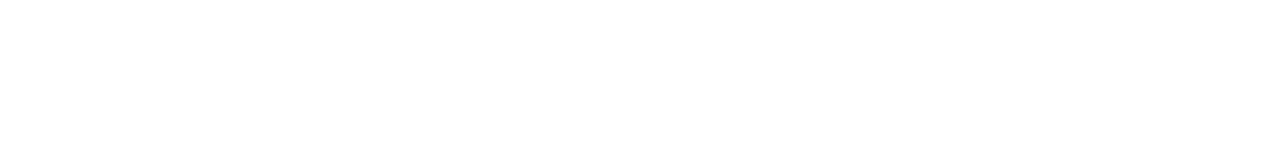
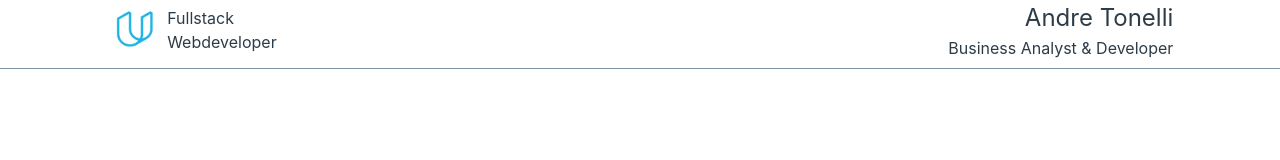
Before and after one commit to andrevst/andre-project-portifolio, a plain HTML site: page index.html in a window 1280 px wide. Drawn offline with nearby package versions, Linux system fonts and the light colour scheme.

Commit message:
Create header

```diff
--- /dev/null
+++ b/css/main.css
@@ -0,0 +1,26 @@
+html,body,{
+      font-family: 'Quicksand', sans-serif;
+  }
+  h1,h2,h4,h6 {
+      color: #2d3c49;
+    }
+.udacity-logo{
+    max-width: 56px;
+    max-height: 56px;
+    vertical-align: top;
+}
+@media (max-width: 652px){
+    .udacity-logo{
+        max-width: 36px;
+        max-height:36px;
+    }
+    h4{
+        font-size: 0.55rem;
+    }
+}
+hr{
+    margin-top: 1vh;
+    height: 1px;
+    border: 0;
+    border-top: 1px solid #7d97ad;
+}
--- a/index.html
+++ b/index.html
@@ -9,7 +9,27 @@
         <link rel="stylesheet" href="https://cdnjs.cloudflare.com/ajax/libs/bulma/0.6.2/css/bulma.min.css">
         <script defer src="https://use.fontawesome.com/releases/v5.0.6/js/all.js"></script>
         <!-- customized -->
+        <link rel="stylesheet" type="text/css" href="css/main.css">
     </head>
     <body>
+        <!-- TODO after project approved remove Udacity's logo -->
+        <header class="columns is-vcentered is-mobile is-multiline is-gapless">
+            <div class="column is-4 is-offset-1">
+                <a href="https://br.udacity.com/course/full-stack-web-developer-nanodegree--nd004">
+                    <img class="udacity-logo" src="./images/udacity_mark.png" alt="Udacity logo">
+                </a>
+                <span class=" is-inline-block">
+                    <h4 class="is-size-6-desktop">Fullstack</h4>
+                    <h4 class="is-size-6-desktop">Webdeveloper</h4>
+                </span>
+            </div>
+            <div class="column is-4 is-offset-2">
+                <h1 class="is-size-4-desktop is-size-6-mobile has-text-right">Andre Tonelli</h1>
+                <h4 class="is-size-6-desktop has-text-right">Business Analyst & Developer</h4>
+            </div>
+            <div class="column is-12">
+                <hr>
+            </div>
+        </header>
     </body>
 </html>
```
Also changed, not shown: images/udacity_mark.png (added).
